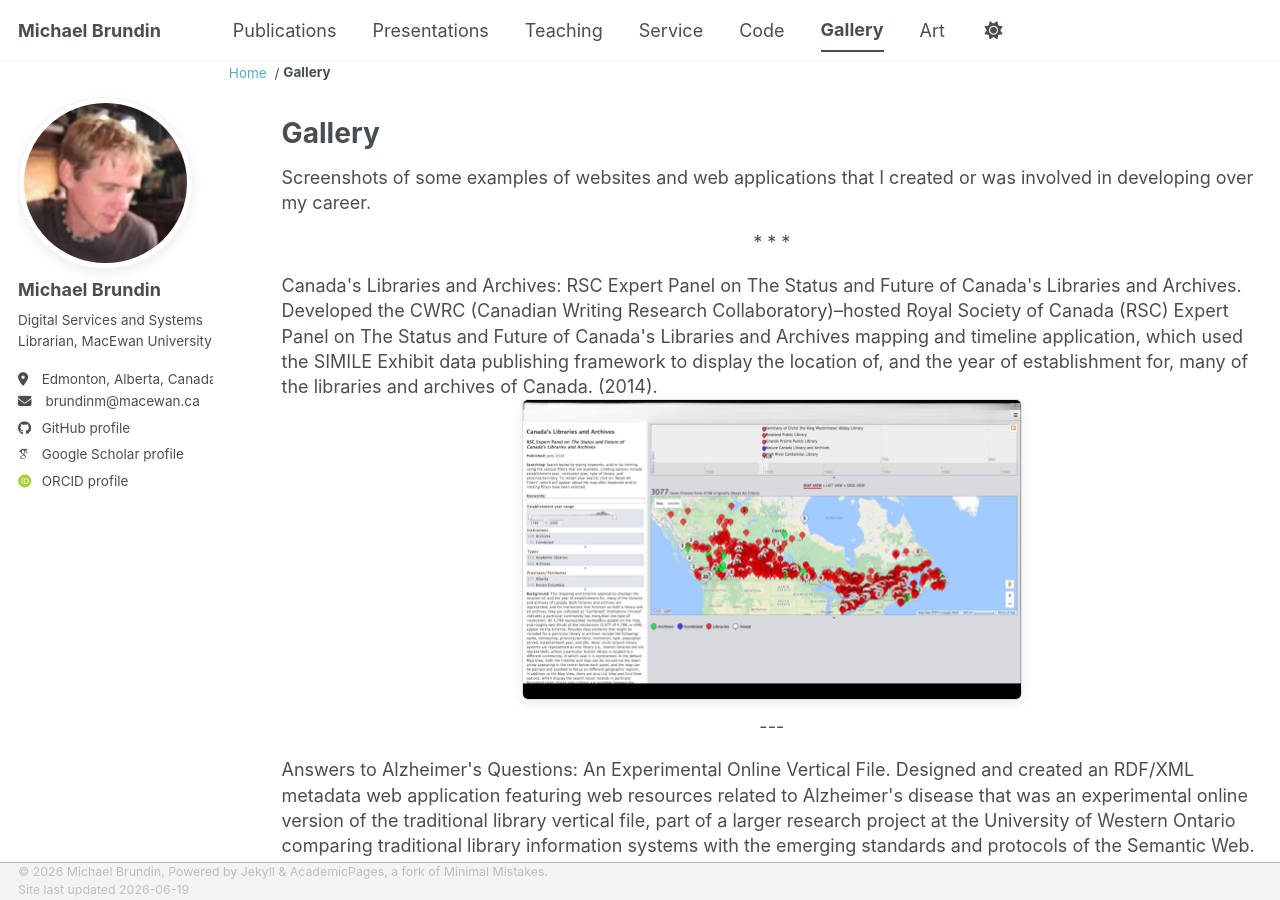
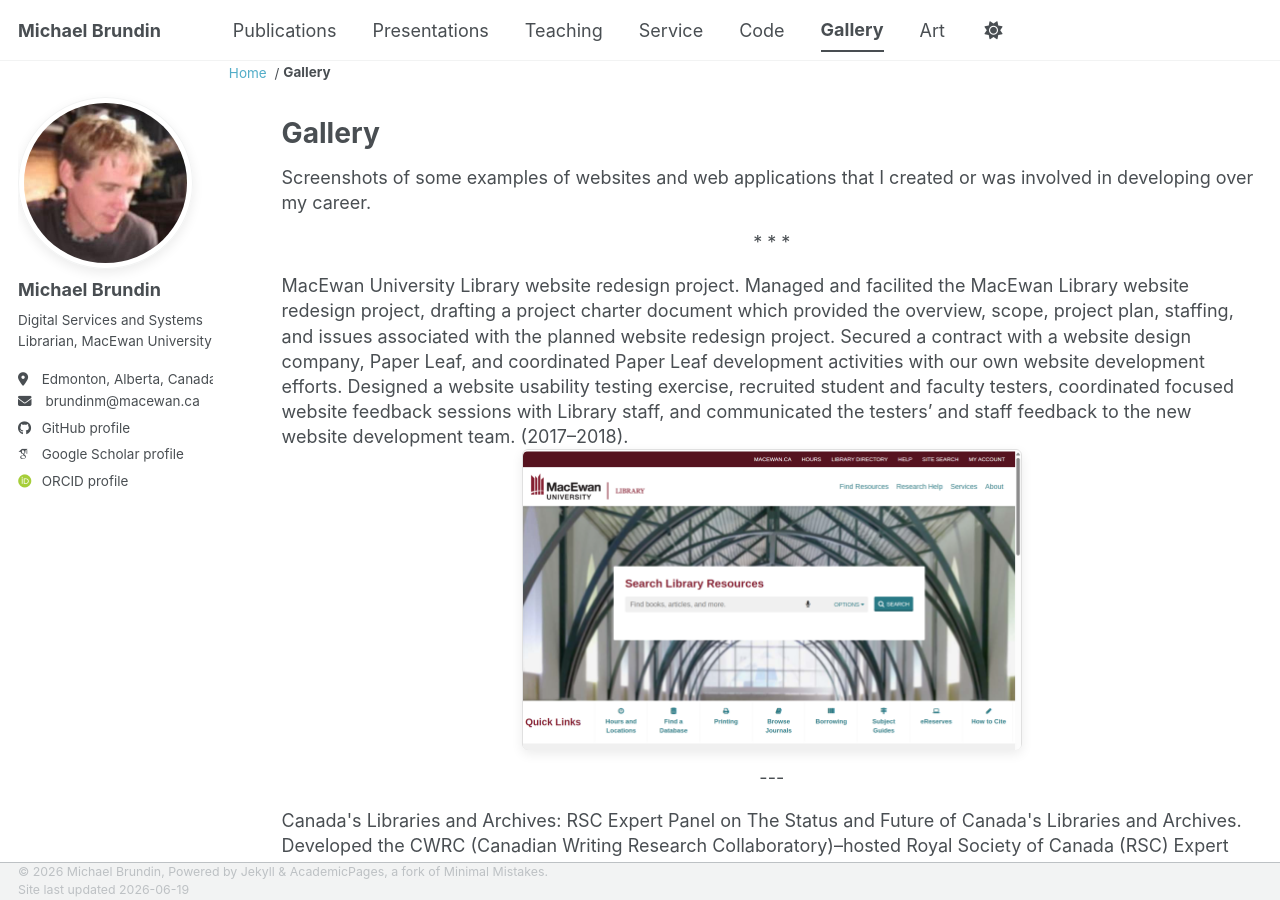
Before and after one commit to brundinm/brundinm.github.io, a Jekyll site: the page built from _pages/gallery.html, in a window 1280 px wide and 900 px high. Built offline with Jekyll 4.4.1, drawn with Linux system fonts in a browser that asks for light colours; some web fonts are replaced; a script bundle is joined from its source files by our own code; library files that are not in the unit come from our copies.

Commit message:
Addition to gallery page

```diff
--- a/_pages/gallery.html
+++ b/_pages/gallery.html
@@ -83,6 +83,13 @@ img {
 </p>
 
 <p>
+    MacEwan University Library website redesign project. Managed and facilited the MacEwan Library website redesign project, drafting a project charter document which provided the overview, scope, project plan, staffing, and issues associated with the planned website redesign project. Secured a contract with a website design company, Paper Leaf, and coordinated Paper Leaf development activities with our own website development efforts. Designed a website usability testing exercise, recruited student and faculty testers, coordinated focused website feedback sessions with Library staff, and communicated the testers’ and staff feedback to the new website development team. (2017–2018).<br />
+    <img class="screenshot" src="/images/macewan-library.png" alt="Screenshot image of the redesigned MacEwan University Library website" width="500" height="300">
+</p>
+<p class="dinkus" role="separator" aria-label="Dinkus section break">
+    ---
+</p>
+<p>
     Canada's Libraries and Archives: RSC Expert Panel on The Status and Future of Canada's Libraries and Archives. Developed the CWRC (Canadian Writing Research Collaboratory)–hosted Royal Society of Canada (RSC) Expert Panel on The Status and Future of Canada's Libraries and Archives mapping and timeline application, which used the SIMILE Exhibit data publishing framework to display the location of, and the year of establishment for, many of the libraries and archives of Canada. (2014).<br />
     <img class="screenshot" src="/images/rsc-libraries-archives.png" alt="Screenshot image of the libraries and archives mapping and timeline application" width="500" height="300">
 </p>
```
Also changed, not shown: images/macewan-library.png (added).
